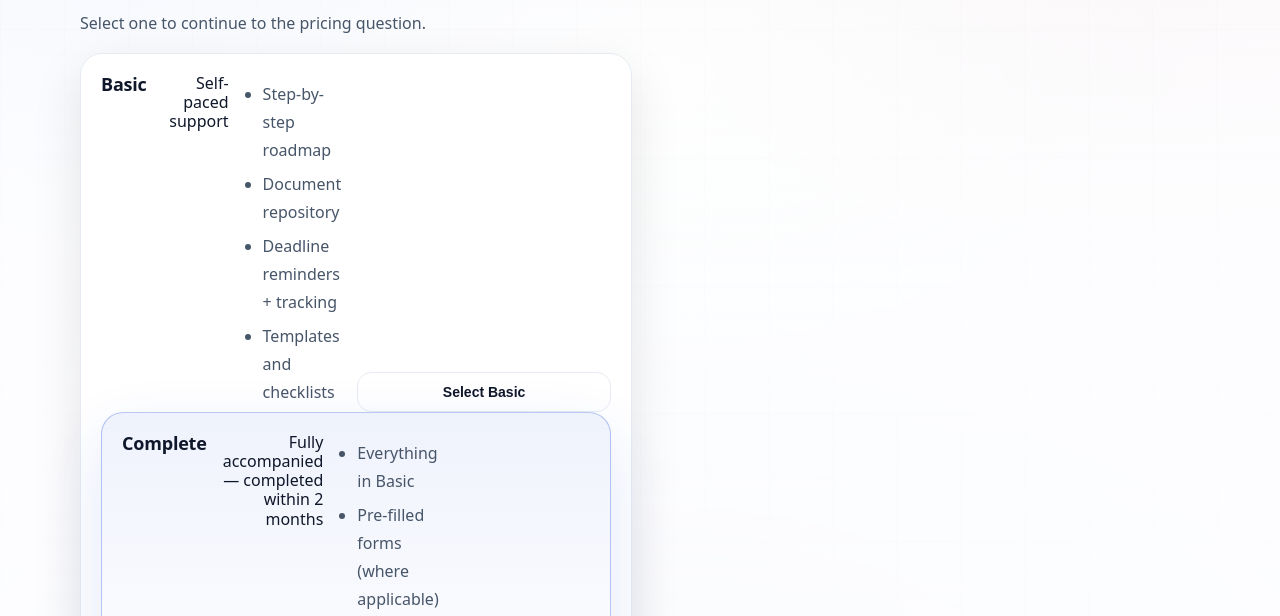
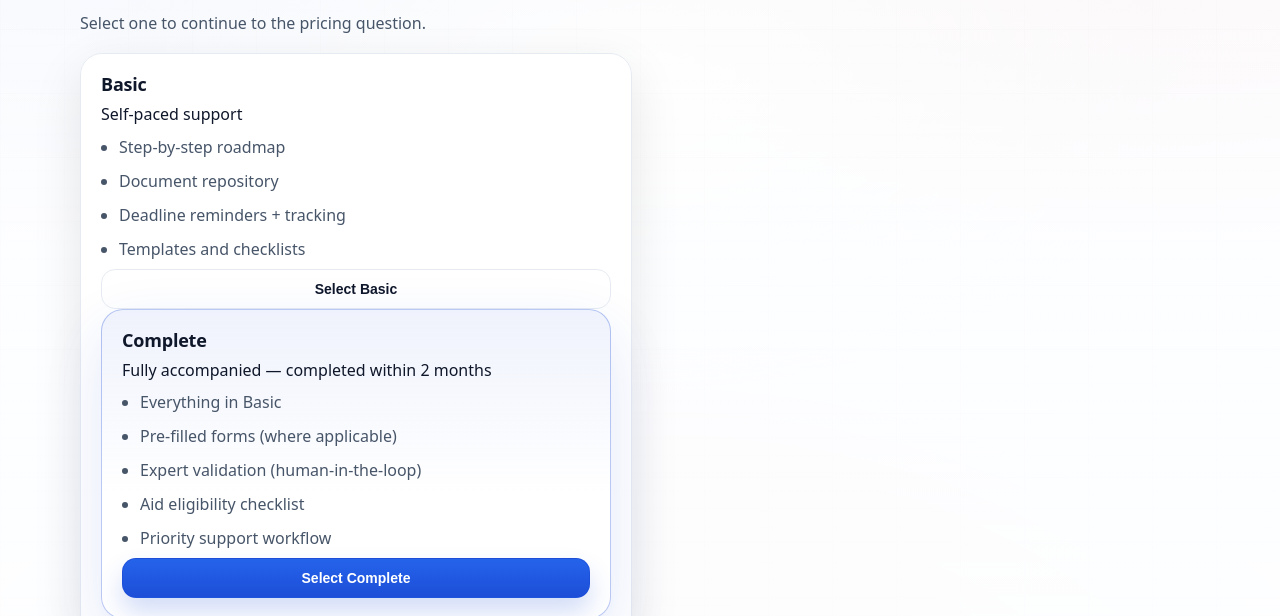
Before and after one commit to TheEmeraldAgent/settle-in-france, a plain HTML site: page packages.html in a window 1280 px wide. Shown: the part 163-779 px from the top of the page. Drawn offline with Linux system fonts and the light colour scheme.

Commit message:
Update styles.css

```diff
--- a/styles.css
+++ b/styles.css
@@ -250,26 +250,17 @@ h3{
 }
 
 /* Packages card header layout fix */
-.price-card__head{
-  display:flex;
-  justify-content:space-between;
-  align-items:flex-start;
-  gap:16px;
+.price-card__head {
+  display: block;
 }
 
-.price-card__head h3{
-  margin:0;
-  flex: 0 0 auto;
-}
-
-.price-range{
-  margin-left:auto;
-  text-align:right;
-  white-space:normal;        /* allow normal wrapping */
-  word-break:normal;         /* avoid breaking weirdly */
-  overflow-wrap:break-word;  /* wrap long phrases nicely */
-  max-width: 260px;          /* prevents ultra-narrow column */
-  line-height:1.2;
+.package-subtitle {
+  margin-top: 4px;
+  font-size: 14px;
+  font-weight: 600;
+  color: #3b4b66;
+  line-height: 1.4;
+  max-width: 100%;
 }
 
 /* On smaller screens, stack title + timeframe */
```
